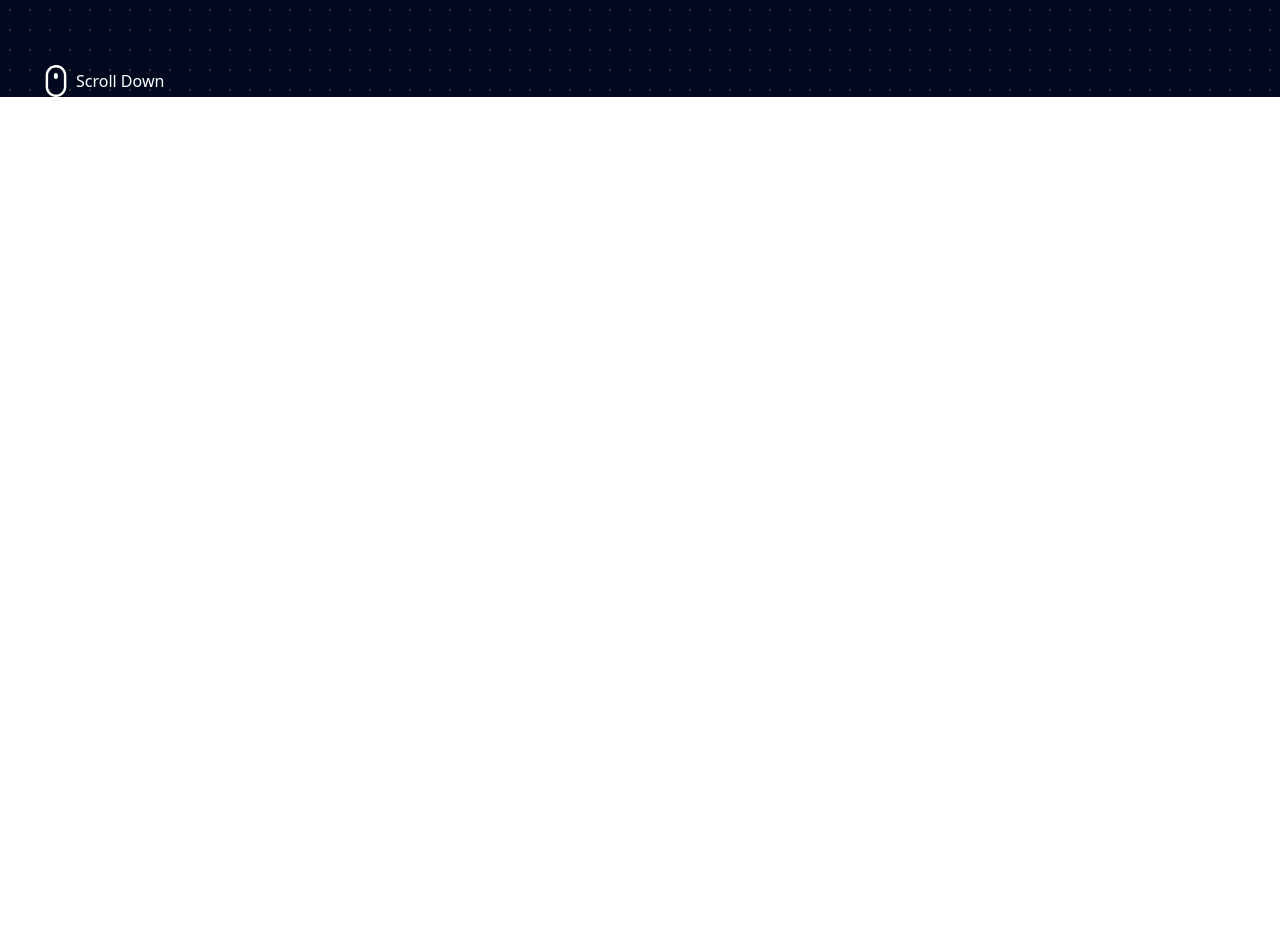
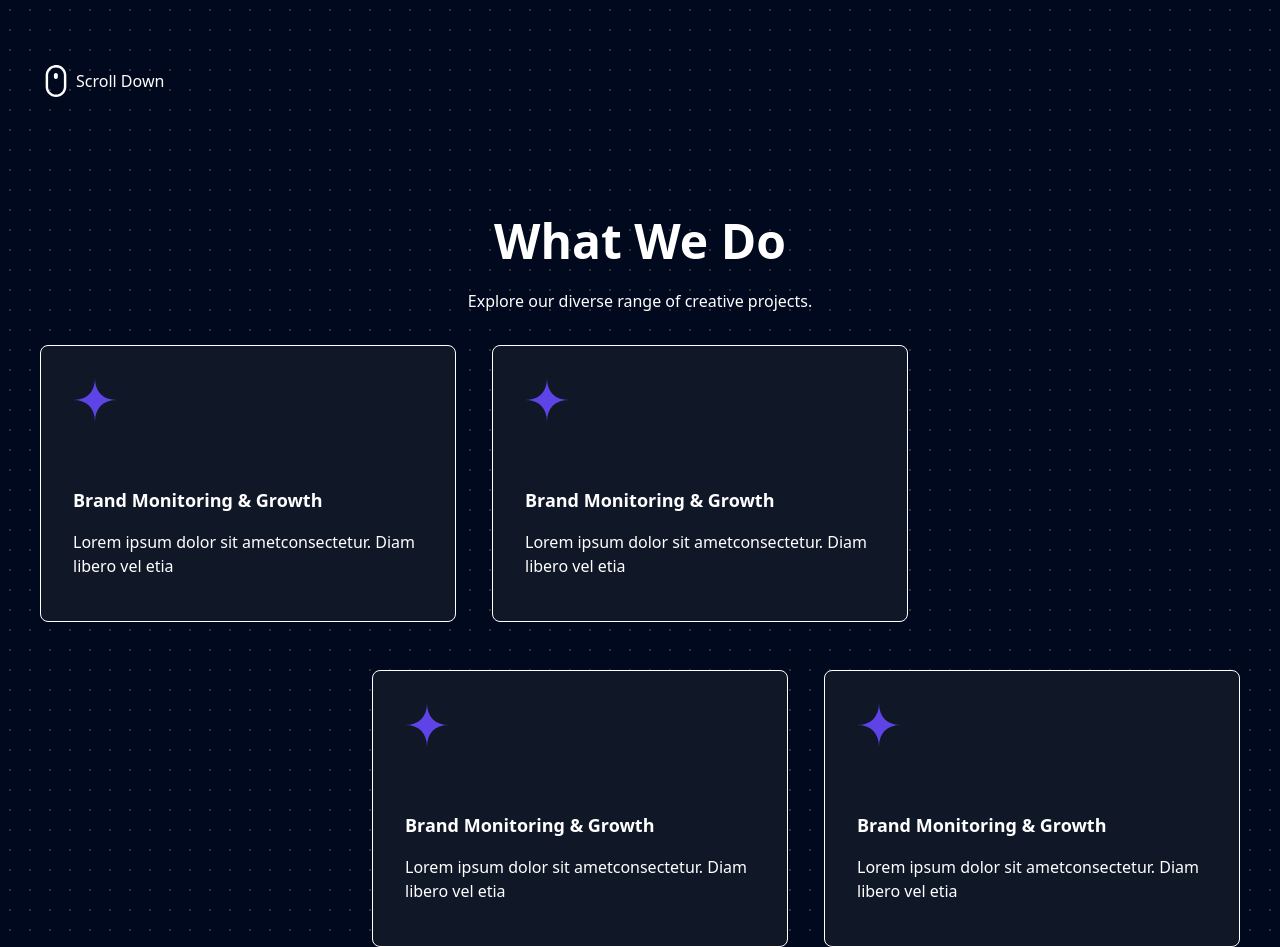
Before and after one commit to Developer-Shuvo/NexGen-React, a React (Vite) app: page / in a window 1280 px wide. Shown: the part 880-1827 px from the top of the page. Before the commit the page ends 977 px from the top, so only its background shows below. Built offline with nearby package versions, Linux system fonts and the light colour scheme.

Commit message:
What we do Section Ready

```diff
--- a/src/App.jsx
+++ b/src/App.jsx
@@ -1,5 +1,6 @@
 import Hero from "./assets/Components/Hero/Hero";
 import Navbar from "./assets/Components/Navbar/Navbar";
+import WeDo from "./assets/Components/WeDo/WeDo";
 
 function App() {
   return (
@@ -13,7 +14,7 @@ function App() {
         <div className="w-[1500px] relative">
           <Navbar />
           <Hero />
-
+          <WeDo/>
         </div>
       </div>
     </>
--- a/src/assets/Components/Hero/Hero.jsx
+++ b/src/assets/Components/Hero/Hero.jsx
@@ -1,21 +1,19 @@
 import arrow from "./trend.png";
-import mouse from "./mouse.png";
 
 const Hero = () => {
   return (
     <div className="mx-auto px-10">
       <section className="relative flex overflow-hidden">
         {/* Text Content */}
-        <div className="md:w-1/2 text-center md:text-left z-10">
-          <h1 className="text-stone-200 md:text-6xl text-4xl font-bold mt-[30px] md:mt-[156px] leading-tight">
+        <div className="md:w-1/2 text-center md:text-left z-10 relative">
+          <h1 className="text-stone-200 md:text-6xl text-4xl font-bold mt-[30px] md:mt-[156px] leading-tight relative inline-block">
             Transform{" "}
             <span className="text-transparent bg-gradient-to-r from-blue-500 to-purple-600 bg-clip-text">
               Your Brand
             </span>
             {/* Arrow icon here */}
             <img
-              style={{ position: "absolute", top: "200px", left: "600px" }}
-              className="w-40"
+              className="absolute w-12 sm:w-20 md:w-28 lg:w-32 top-[18%] right-[2%] sm:right-[10%] md:right-[-22%] lg:right-[-18%]"
               src={arrow}
               alt="trend arrow"
             />
@@ -30,9 +28,11 @@ const Hero = () => {
           </h3>
 
           {/* Button */}
-          <button className="bg-transparent border-[1px] border-stone-600 flex items-center justify-center h-[45px] w-[120px] md:h-[60px] md:w-[160px] cursor-pointer text-stone-300 p-4 rounded-lg text-md md:text-lg font-semibold transition-colors hover:bg-transparent hover:border">
-            Book a Call
-          </button>
+          <div className="flex justify-center md:justify-start">
+            <button className="bg-transparent border-[1px] border-stone-600 flex items-center justify-center h-[45px] w-[120px] md:h-[60px] md:w-[160px] cursor-pointer text-stone-300 p-4 rounded-lg text-md md:text-lg font-semibold transition-colors hover:bg-transparent hover:border">
+              Book a Call
+            </button>
+          </div>
 
           {/* Scroll Down */}
           <div className="flex gap-1 mt-[50px] md:mt-[120px] items-center justify-center md:justify-start">
--- /dev/null
+++ b/src/assets/Components/WeDo/WeDo.jsx
@@ -0,0 +1,123 @@
+import React from "react";
+
+const WeDo = () => {
+  return (
+    <div className="mx-auto px-10">
+      <section className="justify-center item-center flex flex-col mt-10 md:mt-10">
+        {/* Heading */}
+        <div className="items-center justify-center mt-4 md:mt-20 text-center md:flex-col md:flex">
+          <h2 className="flex items-center justify-center text-3xl font-bold text-center text-white md:text-5xl">
+            What We Do
+          </h2>
+          <p className="mt-3 text-white md:mt-6 text-md">
+            Explore our diverse range of creative projects.
+          </p>
+        </div>
+
+        {/* Card Part-1 */}
+        <div className="mt-8 flex flex-col items-center gap-6 md:flex-row md:gap-9 md:justify-start">
+          {/* 1st card */}
+          <div className="bg-gray-900 md:h-[277px] h-[180px] md:w-[416px] w-[300px] rounded-lg border border-white md:p-8 p-5">
+            <svg
+              xmlns="http://www.w3.org/2000/svg"
+              width="44"
+              height="44"
+              viewBox="0 0 44 44"
+              fill="none"
+            >
+              <path
+                fillRule="evenodd"
+                clipRule="evenodd"
+                d="M0 22C13.9836 22 22 13.9836 22 0C22 13.9836 30.0164 22 44 22C30.0164 22 22 30.0164 22 44C22 30.0164 13.9836 22 0 22Z"
+                fill="#5E44E6"
+              />
+            </svg>
+            <h3 className="mt-8 font-bold text-white md:mt-16 md:text-lg text-md">
+              Brand Monitoring & Growth
+            </h3>
+            <p className="mt-3 text-xs text-white md:mt-4 md:text-base">
+              Lorem ipsum dolor sit ametconsectetur. Diam libero vel etia
+            </p>
+          </div>
+
+          {/* 2nd card */}
+          <div className="bg-gray-900 md:h-[277px] h-[180px] md:w-[416px] w-[300px] rounded-lg border border-white md:p-8 p-5">
+            <svg
+              xmlns="http://www.w3.org/2000/svg"
+              width="44"
+              height="44"
+              viewBox="0 0 44 44"
+              fill="none"
+            >
+              <path
+                fillRule="evenodd"
+                clipRule="evenodd"
+                d="M0 22C13.9836 22 22 13.9836 22 0C22 13.9836 30.0164 22 44 22C30.0164 22 22 30.0164 22 44C22 30.0164 13.9836 22 0 22Z"
+                fill="#5E44E6"
+              />
+            </svg>
+            <h3 className="mt-8 font-bold text-white md:mt-16 md:text-lg text-md">
+              Brand Monitoring & Growth
+            </h3>
+            <p className="mt-3 text-xs text-white md:mt-4 md:text-base">
+              Lorem ipsum dolor sit ametconsectetur. Diam libero vel etia
+            </p>
+          </div>
+        </div>
+
+        {/* Card Part-2 */}
+        <div className="mt-8 flex flex-col items-center gap-6 md:flex-row md:mt-12 md:gap-9 md:justify-end">
+          {/* 1st card */}
+          <div className="bg-gray-900 md:h-[277px] h-[180px] md:w-[416px] w-[300px] rounded-lg border border-white md:p-8 p-5">
+            <svg
+              xmlns="http://www.w3.org/2000/svg"
+              width="44"
+              height="44"
+              viewBox="0 0 44 44"
+              fill="none"
+            >
+              <path
+                fillRule="evenodd"
+                clipRule="evenodd"
+                d="M0 22C13.9836 22 22 13.9836 22 0C22 13.9836 30.0164 22 44 22C30.0164 22 22 30.0164 22 44C22 30.0164 13.9836 22 0 22Z"
+                fill="#5E44E6"
+              />
+            </svg>
+            <h3 className="mt-8 font-bold text-white md:mt-16 md:text-lg text-md">
+              Brand Monitoring & Growth
+            </h3>
+            <p className="mt-3 text-xs text-white md:mt-4 md:text-base">
+              Lorem ipsum dolor sit ametconsectetur. Diam libero vel etia
+            </p>
+          </div>
+
+          {/* 2nd card */}
+          <div className="bg-gray-900 md:h-[277px] h-[180px] md:w-[416px] w-[300px] rounded-lg border border-white md:p-8 p-5">
+            <svg
+              xmlns="http://www.w3.org/2000/svg"
+              width="44"
+              height="44"
+              viewBox="0 0 44 44"
+              fill="none"
+            >
+              <path
+                fillRule="evenodd"
+                clipRule="evenodd"
+                d="M0 22C13.9836 22 22 13.9836 22 0C22 13.9836 30.0164 22 44 22C30.0164 22 22 30.0164 22 44C22 30.0164 13.9836 22 0 22Z"
+                fill="#5E44E6"
+              />
+            </svg>
+            <h3 className="mt-8 font-bold text-white md:mt-16 md:text-lg text-md">
+              Brand Monitoring & Growth
+            </h3>
+            <p className="mt-3 text-xs text-white md:mt-4 md:text-base">
+              Lorem ipsum dolor sit ametconsectetur. Diam libero vel etia
+            </p>
+          </div>
+        </div>
+      </section>
+    </div>
+  );
+};
+
+export default WeDo;
```
